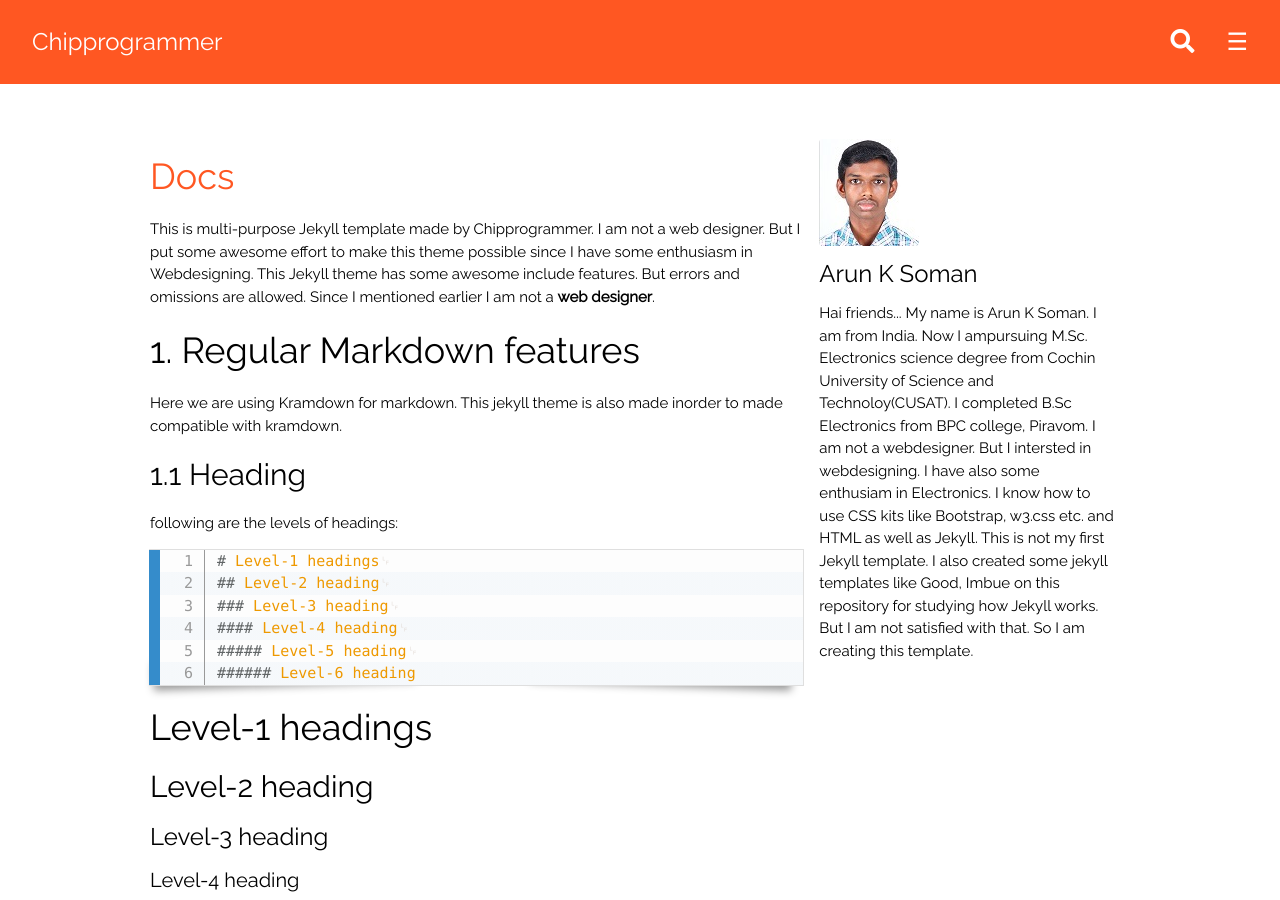
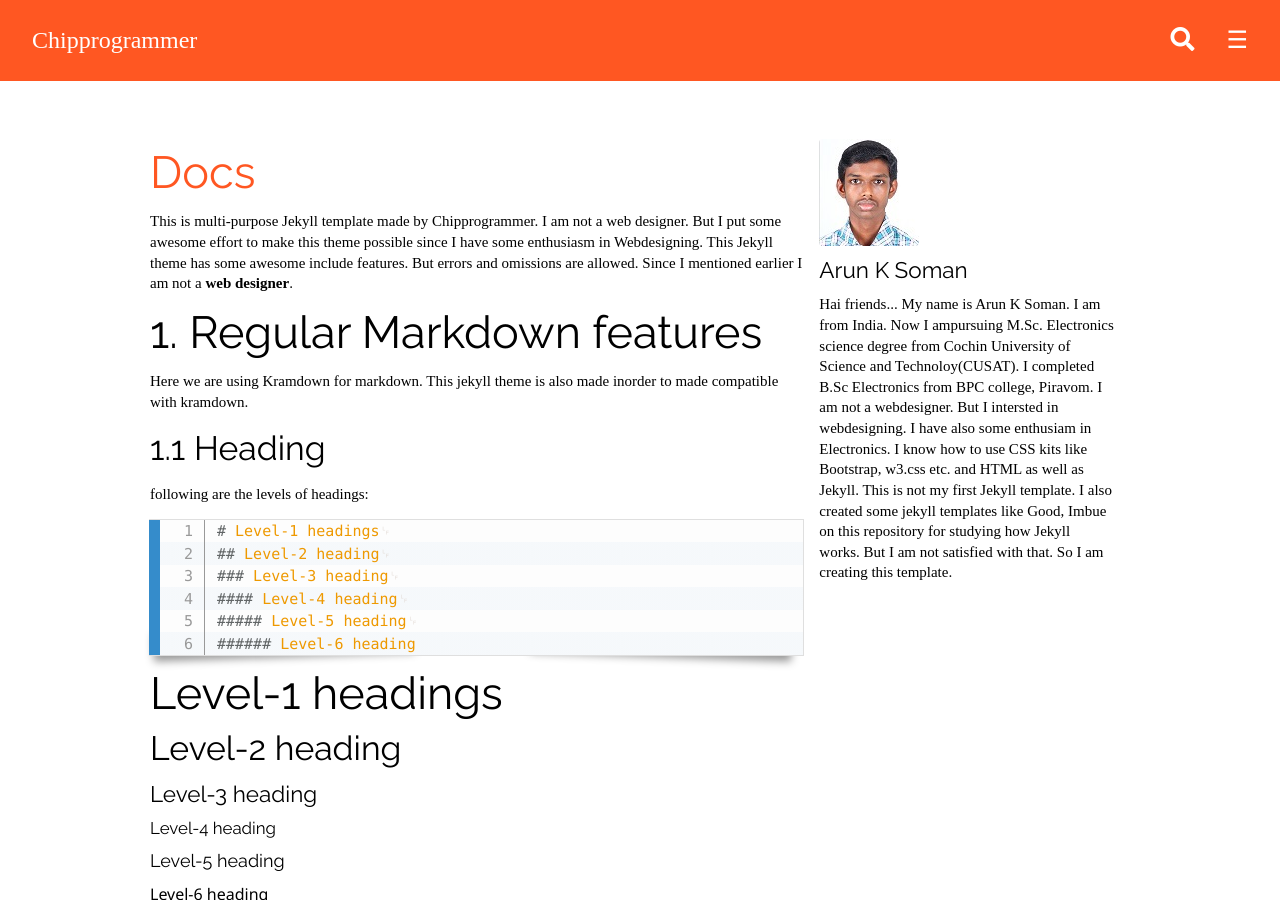
Before and after one commit to techiworld/techiworld.github.io, a Jekyll site: the page built from Documentation.md, in a window 1280 px wide and 900 px high. Built offline with Jekyll 4.4.1, drawn with Linux system fonts in a browser that asks for light colours; comment, search, counter and statistics services are not loaded.

Commit message:
Update head.html

```diff
--- a/_includes/head.html
+++ b/_includes/head.html
@@ -3,6 +3,7 @@
 <meta name="viewport" content="width=device-width, initial-scale=1">
 <link rel="stylesheet" href="{{ site.url }}{{ site.baseurl }}/assets/css/w3.css">
 <link rel="stylesheet" href="{{ site.url }}{{ site.baseurl }}/assets/css/main.css">
+<link rel="stylesheet" href="{{ site.url }}{{ site.baseurl }}/assets/css/typography.css">
 <link rel="stylesheet" href="https://fonts.googleapis.com/css?family=Raleway">
 <!-- <link rel="stylesheet" href="https://cdnjs.cloudflare.com/ajax/libs/font-awesome/4.7.0/css/font-awesome.min.css"> -->
 <link rel="stylesheet" href="{{ site.baseurl }}/fonts/css/fontawesome-all.min.css">
```
